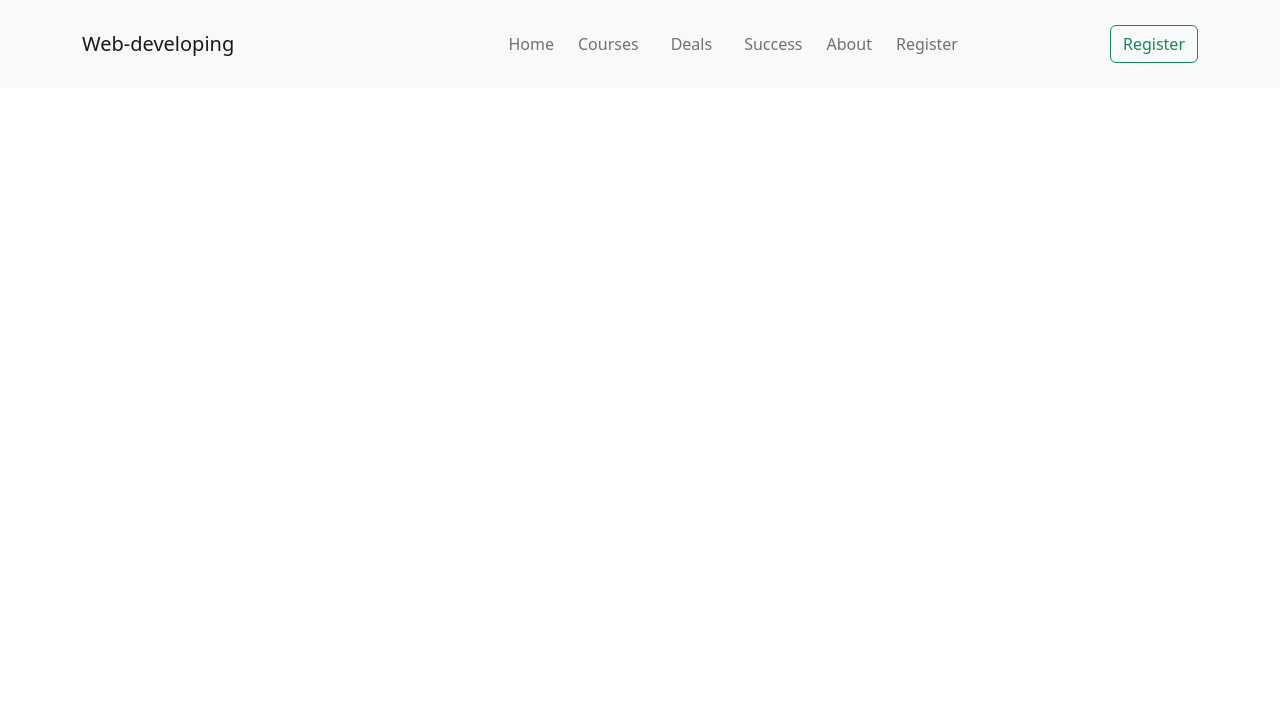
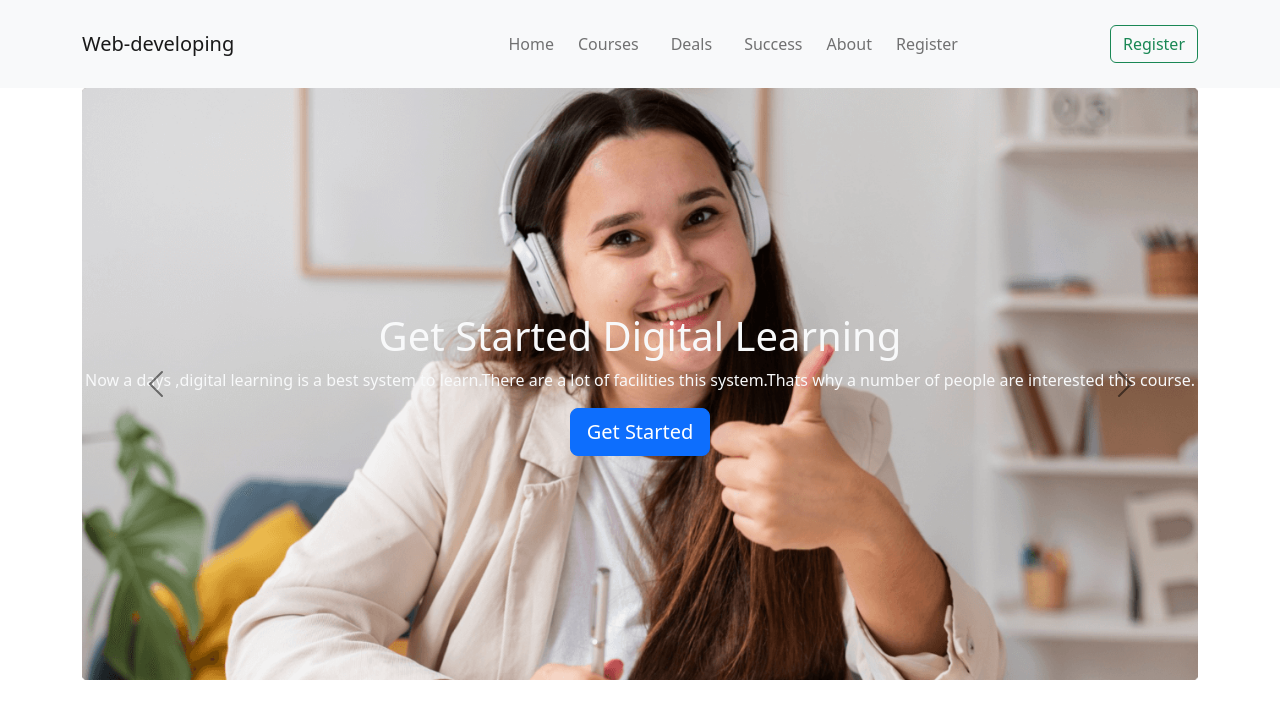
Before and after one commit to Rajumia1/3rd-Assignment, a plain HTML site: page index.html in a window 1280 px wide. Drawn offline with nearby package versions, Linux system fonts and the light colour scheme.

Commit message:
landing-page-added

```diff
--- a/index.html
+++ b/index.html
@@ -59,6 +59,48 @@
             </div>
         </nav>
     </header>
+
+    <!-- Landing Page  clear -->
+    <section class="container">
+        <div class="row">
+            <div id="carouselExampleDark" class="carousel carousel-dark slide" data-bs-ride="carousel">
+
+                <div class="carousel-inner">
+
+                    <div class="carousel-item active  position-relative" data-bs-interval="10000">
+                        <div class=" text-center text-light position-absolute top-50 start-50 translate-middle w-100">
+                            <h1> Get Started Digital Learning</h1>
+                            <p>Now a days ,digital learning is a best system to learn.There are a lot of
+                                facilities
+                                this
+                                system.Thats why a number of people are interested this course.</p>
+
+                            <button type="button" class="btn btn-primary btn-lg">Get Started</button>
+                        </div>
+                        <img src="./images/cover/cover-1.png" class="d-block w-100" alt="...">
+
+                        <div class="carousel-caption d-none d-md-block text-center">
+
+
+
+                        </div>
+                    </div>
+
+
+                </div>
+                <button class="carousel-control-prev" type="button" data-bs-target="#carouselExampleDark"
+                    data-bs-slide="prev">
+                    <span class="carousel-control-prev-icon" aria-hidden="true"></span>
+                    <span class="visually-hidden">Previous</span>
+                </button>
+                <button class="carousel-control-next" type="button" data-bs-target="#carouselExampleDark"
+                    data-bs-slide="next">
+                    <span class="carousel-control-next-icon" aria-hidden="true"></span>
+                    <span class="visually-hidden">Next</span>
+                </button>
+            </div>
+        </div>
+    </section>
     <script src="https://cdn.jsdelivr.net/npm/bootstrap@5.2.0/dist/js/bootstrap.bundle.min.js"
         integrity="sha384-A3rJD856KowSb7dwlZdYEkO39Gagi7vIsF0jrRAoQmDKKtQBHUuLZ9AsSv4jD4Xa"
         crossorigin="anonymous"></script>
```
